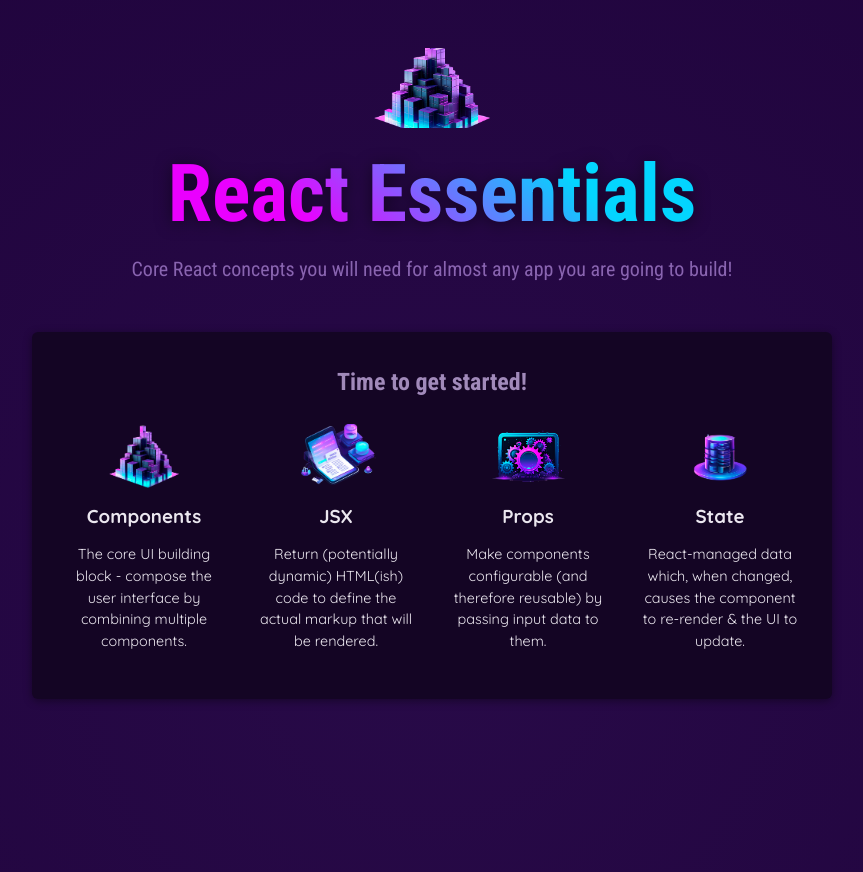
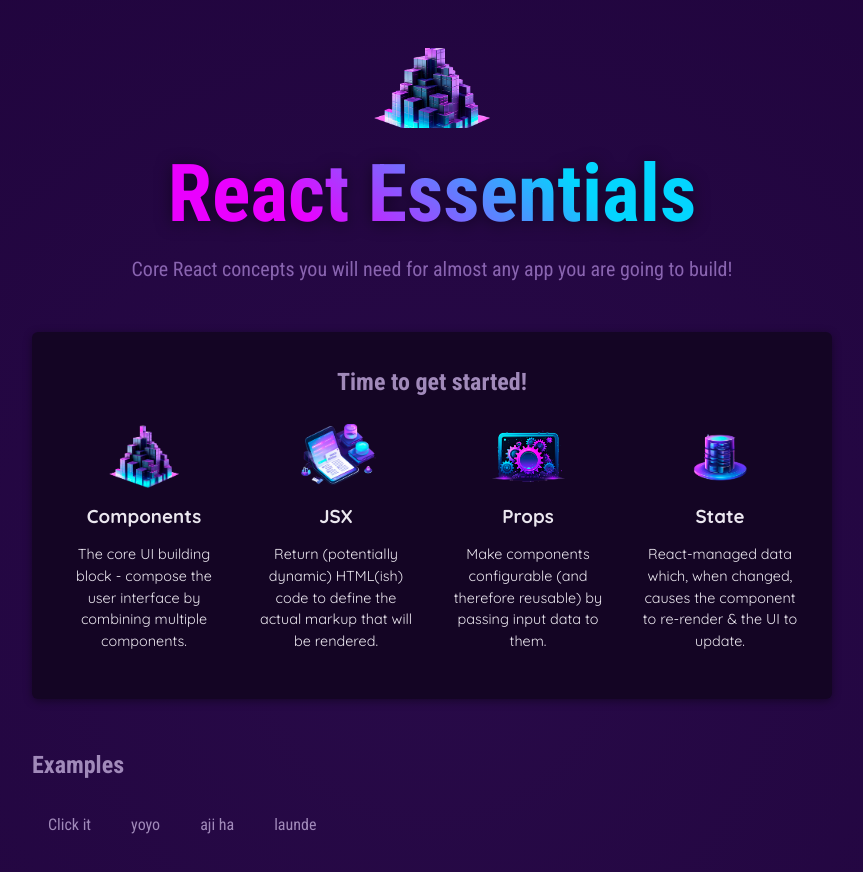
Before and after one commit to Arpit-Verma-2003/react-journey, a React (Vite) app: page / in a window 1280 px wide. Shown: the top 872 px of the page, without its empty margins (208-1071 px from the left). Built offline with nearby package versions, Linux system fonts and the light colour scheme.

Commit message:
button component

```diff
--- a/src/App.jsx
+++ b/src/App.jsx
@@ -1,7 +1,7 @@
 import CoreComponents from "./Components/CoreComponents.jsx";
 import { CORE_CONCEPTS } from "./data";
 import Header from "./Components/Header.jsx";
-
+import TabButton from "./Components/TabButton.jsx";
 function App() {
   return (
     <div>
@@ -25,6 +25,15 @@
             />
           </ul>
         </section>
+        <section id="examples">
+          <h2>Examples</h2>
+          <menu>
+            <TabButton>Click it</TabButton>
+            <TabButton>yoyo</TabButton>
+            <TabButton>aji ha</TabButton>
+            <TabButton>launde</TabButton>
+          </menu>
+        </section>
       </main>
     </div>
   );
--- /dev/null
+++ b/src/Components/TabButton.jsx
@@ -0,0 +1,5 @@
+export default function TabButton(prop){
+    return(
+        <li><button>{prop.children}</button></li>
+    );
+}
```
